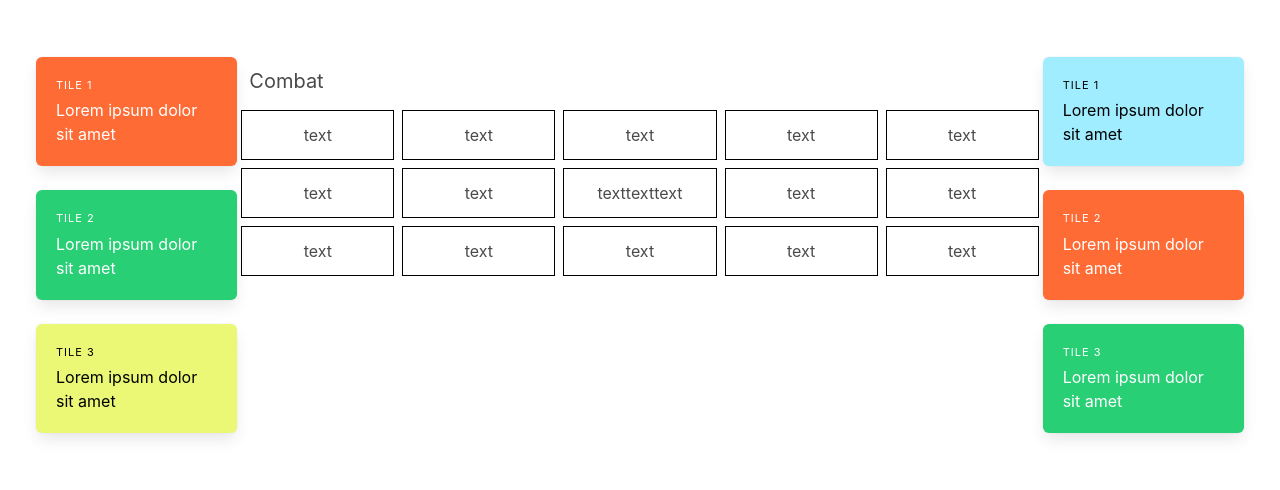
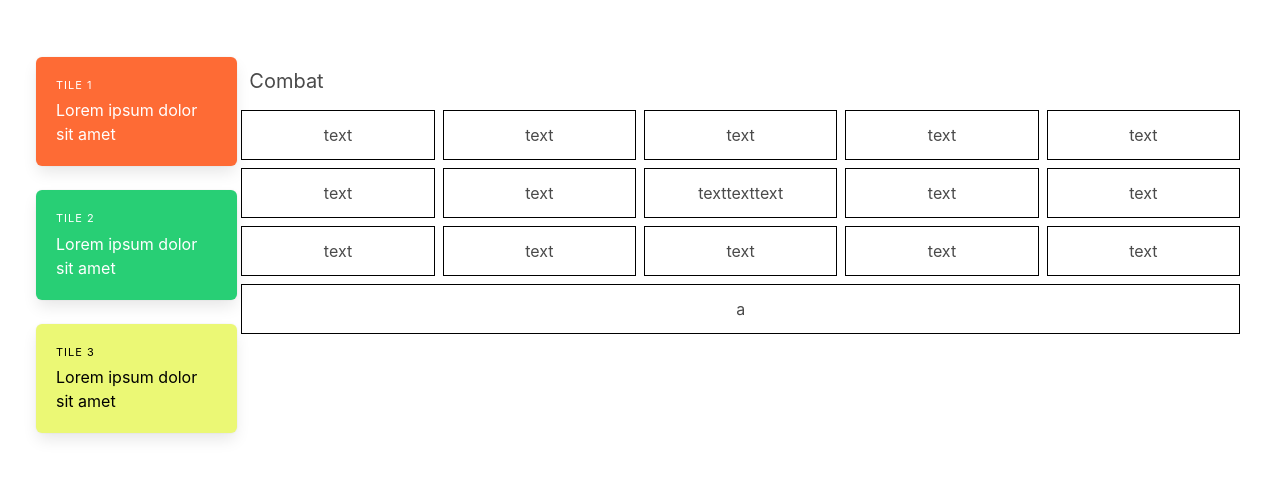
Before and after one commit to Noxshus/walker, a plain HTML site: page index.html in a window 1280 px wide. Shown: the part 151-641 px from the top of the page. Drawn offline with nearby package versions, Linux system fonts and the light colour scheme.

Commit message:
Added space saving function

```diff
--- a/index.html
+++ b/index.html
@@ -67,61 +67,67 @@
                         <p class="subtitle">Combat</p>
 
                         <div class="tile is-ancestor">
-                            <div class="tile is-parent outline-black is-justify-content-center">
+                            <div class="combat-tile">
                               <p>text</p>
                             </div>
-                            <div class="tile is-parent outline-black is-justify-content-center">
+                            <div class="combat-tile">
                                 <p>text</p>
                             </div>
-                            <div class="tile is-parent outline-black is-justify-content-center">
+                            <div class="combat-tile">
                                 <p>text</p>
                             </div>
-                            <div class="tile is-parent outline-black is-justify-content-center">
+                            <div class="combat-tile">
                                 <p>text</p>
                             </div>
-                            <div class="tile is-parent outline-black is-justify-content-center">
+                            <div class="combat-tile">
                                 <p>text</p>
                             </div>
                         </div>
 
                         <div class="tile is-ancestor">
-                            <div class="tile is-parent outline-black is-justify-content-center">
+                            <div class="combat-tile">
                               <p>text</p>
                             </div>
-                            <div class="tile is-parent outline-black is-justify-content-center">
+                            <div class="combat-tile">
                                 <p>text</p>
                             </div>
-                            <div class="tile is-parent outline-black is-justify-content-center">
+                            <div class="combat-tile">
                                 <p>text</p>
                                 <p>text</p>
                                 <p>text</p>
                             </div>
-                            <div class="tile is-parent outline-black is-justify-content-center">
+                            <div class="combat-tile">
                                 <p>text</p>
                             </div>
-                            <div class="tile is-parent outline-black is-justify-content-center">
+                            <div class="combat-tile">
                                 <p>text</p>
                             </div>
                         </div>
 
                         <div class="tile is-ancestor">
-                            <div class="tile is-parent outline-black is-justify-content-center">
+                            <div class="combat-tile">
                               <p>text</p>
                             </div>
-                            <div class="tile is-parent outline-black is-justify-content-center">
+                            <div class="combat-tile">
                                 <p>text</p>
                             </div>
-                            <div class="tile is-parent outline-black is-justify-content-center">
+                            <div class="combat-tile">
                                 <p>text</p>
                             </div>
-                            <div class="tile is-parent outline-black is-justify-content-center">
+                            <div class="combat-tile">
                                 <p>text</p>
                             </div>
-                            <div class="tile is-parent outline-black is-justify-content-center">
+                            <div class="combat-tile">
                                 <p>text</p>
                             </div>
                         </div>
+
+                        <div class="tile is-ancestor">
+                        <div class="combat-tile">a</div>
+                        </div>
                     </div>
+
+
 
                     <div id="armourytabcontent" class="tabcontent" style="display: none;">
                         <p class="subtitle">Armoury</p>
@@ -132,7 +138,7 @@
                     </div>
                 </div>
 
-                <div class="column is-2"> <!--Right sidebar-->
+                <!-- <div class="column is-2"> Right sidebar
 
                     <div class="tile is-ancestor is-vertical">
                         <div class="tile is-child box background-sharp-blue">
@@ -153,7 +159,7 @@
                                 <p>Lorem ipsum dolor sit amet</p>
                             </div>
                         </div>
-                    </div>
+                    </div> -->
 
             </div>
         </section>
--- a/js/main.js
+++ b/js/main.js
@@ -6,6 +6,7 @@ var gameData = {
 
 window.onload = function ()
 {
+    ReplaceAllClassElementsWithElementClass("combat-tile", "tile is-parent outline-black is-justify-content-center");
     document.getElementById(ReturnContentFromItem(gameData.activeTabItem)).style.display = "block"; //unhide the previously selected menu item onload
 }
 
--- a/js/navigation.js
+++ b/js/navigation.js
@@ -18,7 +18,7 @@
     gameData.activeMenuItem = document.getElementById(_menuItem).id;
 }*/
 
-//Tab functionality - when click a tab, reveal its content and hide that of the previous tab
+//Tab functionality - when clicking a tab, reveal its content and hide that of the previous tab
 function TabClick(_tabItem) {
     let _count, _tabContent;
 
@@ -43,3 +43,11 @@ function TabClick(_tabItem) {
 function ReturnContentFromItem (_item) {
     return _item.replace("item", "content");
 }
+
+//function to replace all the classes of an element with another set of classes. Main purpose of this is to keep HTML managable
+function ReplaceAllClassElementsWithElementClass(_toReplace, _replaceWith) {
+  let _toReplaceCollection = document.getElementsByClassName(_toReplace);
+  while (_toReplaceCollection.length) {
+    _toReplaceCollection[0].className = _replaceWith;
+  }
+}
```
